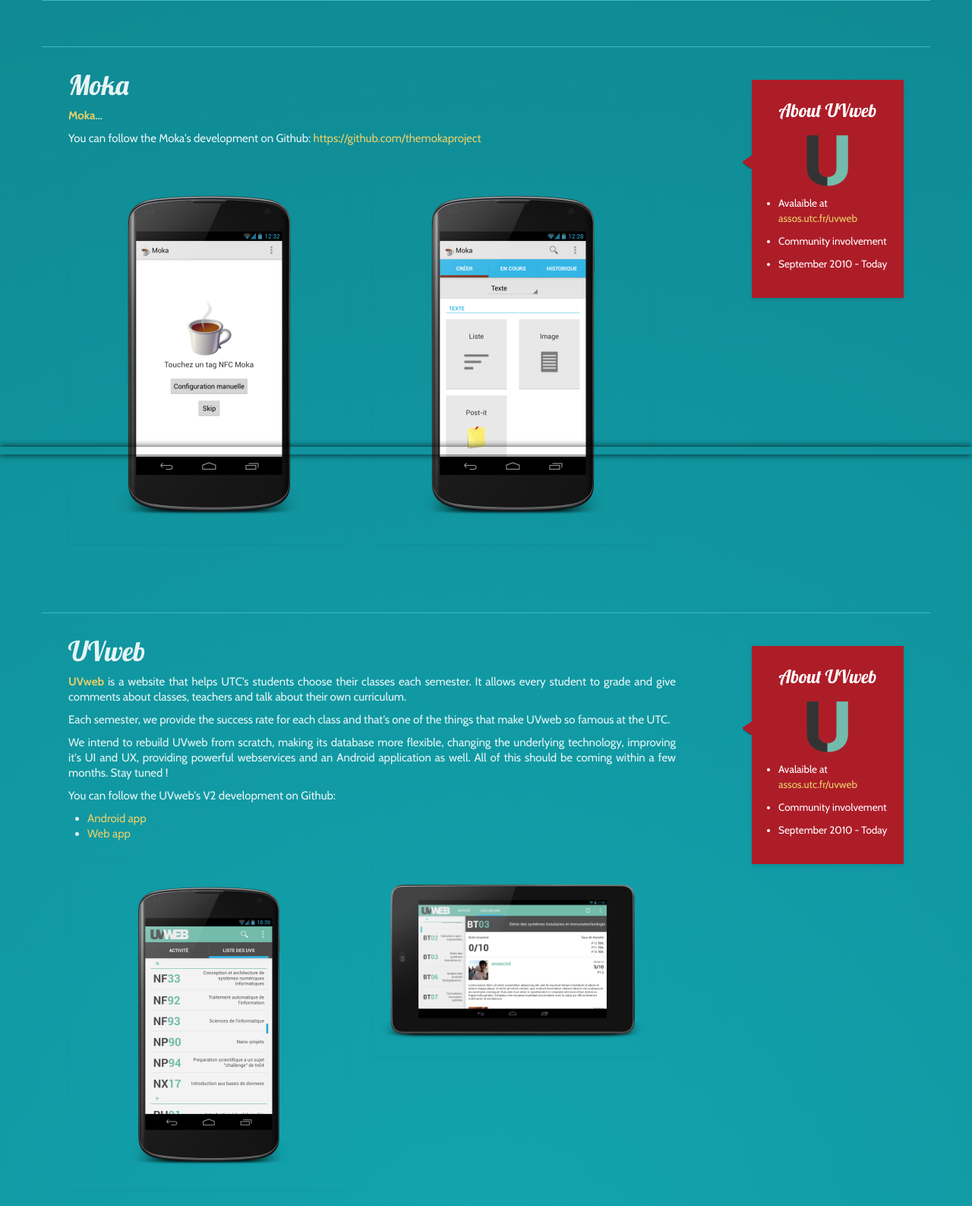
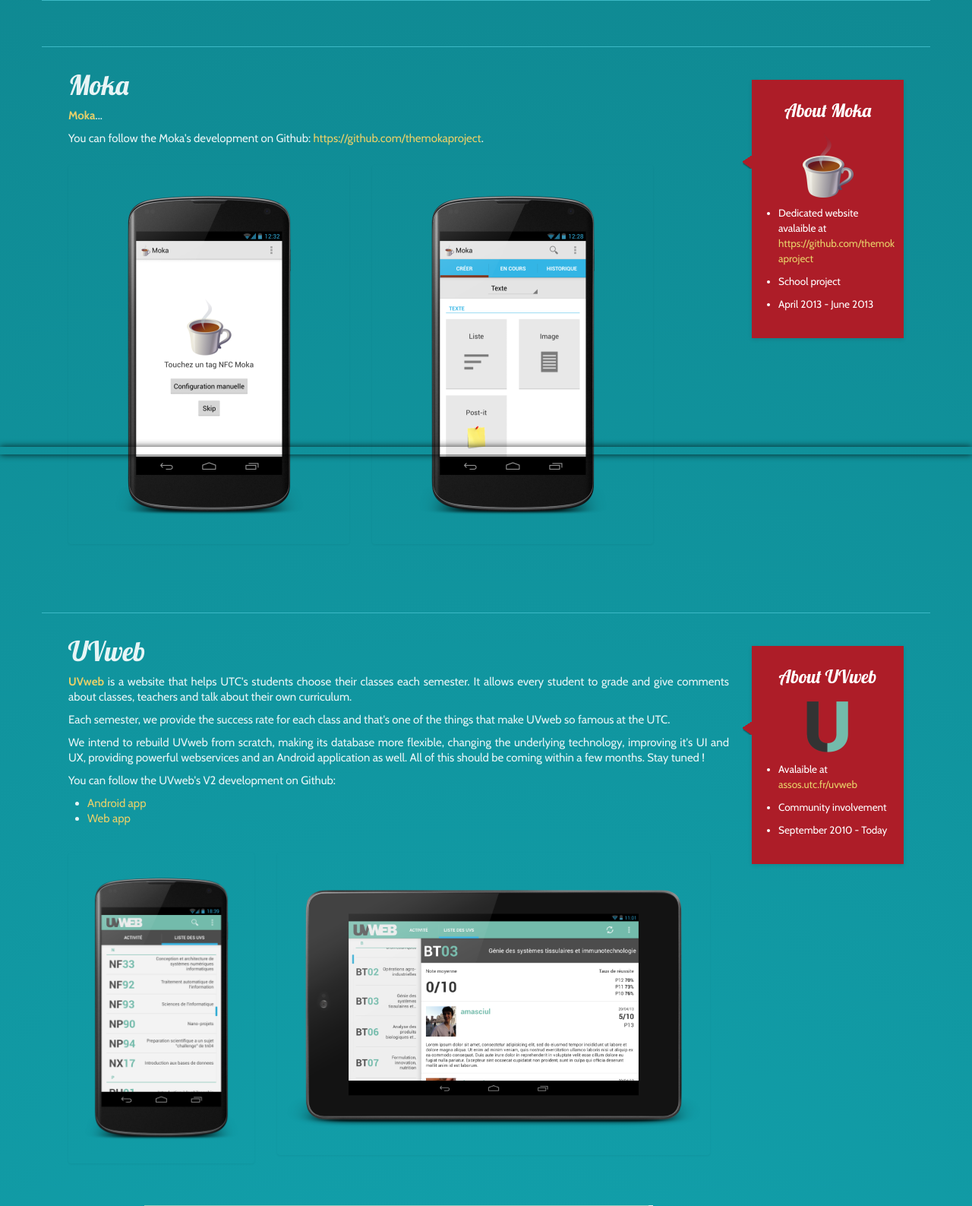
Before and after one commit to tkeunebr/tkeunebr.github.io, a PHP site: page /projects.php in a window 1280 px wide. Shown: the part 214-1801 px from the top of the page at 76% size. Run offline with PHP 8.4, Linux system fonts and the light colour scheme.

Commit message:
Update projects again

```diff
--- a/projects.php
+++ b/projects.php
@@ -48,7 +48,7 @@
                                     <p>
                                         <a href="http://themokaproject.github.io/"><strong>Moka</strong></a>...
                                     <p>
-                                        You can follow the Moka's development on Github: <a href="https://github.com/themokaproject">https://github.com/themokaproject</a>
+                                        You can follow the Moka's development on Github: <a href="https://github.com/themokaproject">https://github.com/themokaproject</a>.
                                     </p>
                                     <div class="screenshots">
                                         <ul class="thumbnails">
@@ -67,25 +67,25 @@
                     <div class="span3">
                         <div class="padded">
                             <aside>
-                                <h3>About UVweb</h3>
+                                <h3>About Moka</h3>
                                 <img src="./static/img/bulle.png" alt="arrow-aside" class="arrow-aside" />
                                 <p class="icon">
-                                    <img src="./static/img/UVWeb-icon.png" alt="UVWeb" />
+                                    <img src="./static/img/Moka-icon.png" alt="Moka" />
                                 </p>
                                 <ul>
                                     <li>
                                         <p>
-                                            Avalaible at <a href="http://assos.utc.fr/uvweb/">assos.utc.fr/uvweb</a>
+                                            Dedicated website avalaible at <a href="https://github.com/themokaproject">https://github.com/themokaproject</a>
                                         </p>
                                     </li>
                                     <li>
                                         <p>
-                                            Community involvement
+                                            School project
                                         </p>
                                     </li>
                                     <li>
                                         <p>
-                                            September 2010 - Today
+                                            April 2013 - June 2013
                                         </p>
                                     </li>
                                 </ul>
@@ -102,8 +102,8 @@
                             <h1>UVweb</h1>
                         </div>
                         <div class="row">
+                            <div class="padded">
                                 <div class="span9">
-                                <div class="padded">
                                     <p>
                                         <a href="http://assos.utc.fr/uvweb/"><strong>UVweb</strong></a> is a website that helps UTC's students choose their classes each semester. It allows every student to grade and give comments about classes, teachers and talk about their own curriculum.
                                     </p>
@@ -120,16 +120,23 @@
                                                 <li><a href="https://github.com/uvweb/UVweb">Web app</a></li>
                                             </ul>
                                     </p>
-                                    <div class="screenshots">
+                                </div>
+                                <div class="screenshots span10">
                                     <ul class="thumbnails">
-                                            <li class="span4">
+                                        <li class="span3">
                                             <a href="./static/img/projects/uvweb/UVweb-1.png" class="thumbnail"><img src="./static/img/projects/uvweb/thumbs/UVweb-1.png" alt="UVweb screenshot"/></a>
                                         </li>
-                                            <li class="span4">
+                                        <li class="span6">
                                             <a href="./static/img/projects/uvweb/UVweb-2.png" class="thumbnail"><img src="./static/img/projects/uvweb/thumbs/UVweb-2.png" alt="UVweb screenshot"/></a>
                                         </li>
                                     </ul>
                                 </div>
+                                <div class="screenshots span7 offset1">
+                                    <ul class="thumbnails">
+                                        <li>
+                                            <a href="./static/img/projects/uvweb/UVweb-3.png" class="thumbnail"><img src="./static/img/projects/uvweb/thumbs/UVweb-3.png" alt="UVweb screenshot"/></a>
+                                        </li>
+                                    </ul>
                                 </div>
                             </div>
                         </div>
@@ -187,17 +194,17 @@
                                         in order to improve museums attractiveness and modernize access to culture. Discussions are ongoing with
                                         <a href="http://www.louvre.fr/" title="Le Louvre">Le Louvre</a> to implement such a project in the museum.
                                     </p>
-                                    <div class="screenshots">
-                                        <ul class="thumbnails">
-                                            <li class="span4">
+                                </div>
+                                </div>
+                                <div class="screenshots span10" style="margin-left:0;">
+                                    <ul class="thumbnails" style="margin-left:0;">
+                                        <li class="span5" style="margin-left:0;">
                                             <a href="./static/img/projects/museum/Museum-1.png" class="thumbnail"><img src="./static/img/projects/museum/thumbs/Museum-1.png" alt="Museum screenshot"/></a>
                                         </li>
-                                            <li class="span4">
+                                        <li class="span5" style="margin-left:0;">
                                             <a href="./static/img/projects/museum/Museum-2.png" class="thumbnail"><img src="./static/img/projects/museum/thumbs/Museum-2.png" alt="Museum screenshot"/></a>
                                         </li>
                                     </ul>
-                                    </div>
-                                </div>
                                 </div>
                         </div>
                     </div>
@@ -251,14 +258,11 @@
                                     </p>
                                     <div class="screenshots">
                                         <ul class="thumbnails">
-                                            <li class="span3">
+                                            <li class="span4">
                                                 <a href="./static/img/projects/calculator/Calculator-1.png" class="thumbnail"><img src="./static/img/projects/calculator/thumbs/Calculator-1.png" alt="Calculator screenshot"/></a>
                                             </li>
-                                            <li class="span3">
+                                            <li class="span4">
                                                 <a href="./static/img/projects/calculator/Calculator-2.png" class="thumbnail"><img src="./static/img/projects/calculator/thumbs/Calculator-2.png" alt="Calculator screenshot"/></a>
-                                            </li>
-                                            <li class="span3">
-                                                <a href="./static/img/projects/calculator/Calculator-3.png" class="thumbnail"><img src="./static/img/projects/calculator/thumbs/Calculator-3.png" alt="Calculator screenshot"/></a>
                                             </li>
                                         </ul>
                                     </div>
```
Also changed, not shown: static/img/Moka-icon.png (added), static/img/projects/calculator/Calculator-3.png (deleted), static/img/projects/calculator/thumbs/Calculator-1.png, static/img/projects/calculator/thumbs/Calculator-2.png, static/img/projects/calculator/thumbs/Calculator-3.png (deleted), static/img/projects/museum/Museum-1.png, static/img/projects/museum/Museum-2.png, static/img/projects/museum/Museum-3.png (deleted), static/img/projects/museum/thumbs/Museum-1.png, static/img/projects/museum/thumbs/Museum-2.png, static/img/projects/museum/thumbs/Museum-3.png (deleted), static/img/projects/uvweb/UVweb-3.png (added), static/img/projects/uvweb/thumbs/UVweb-3.png (added). Lines whose indentation alone changed are shown as unchanged.
